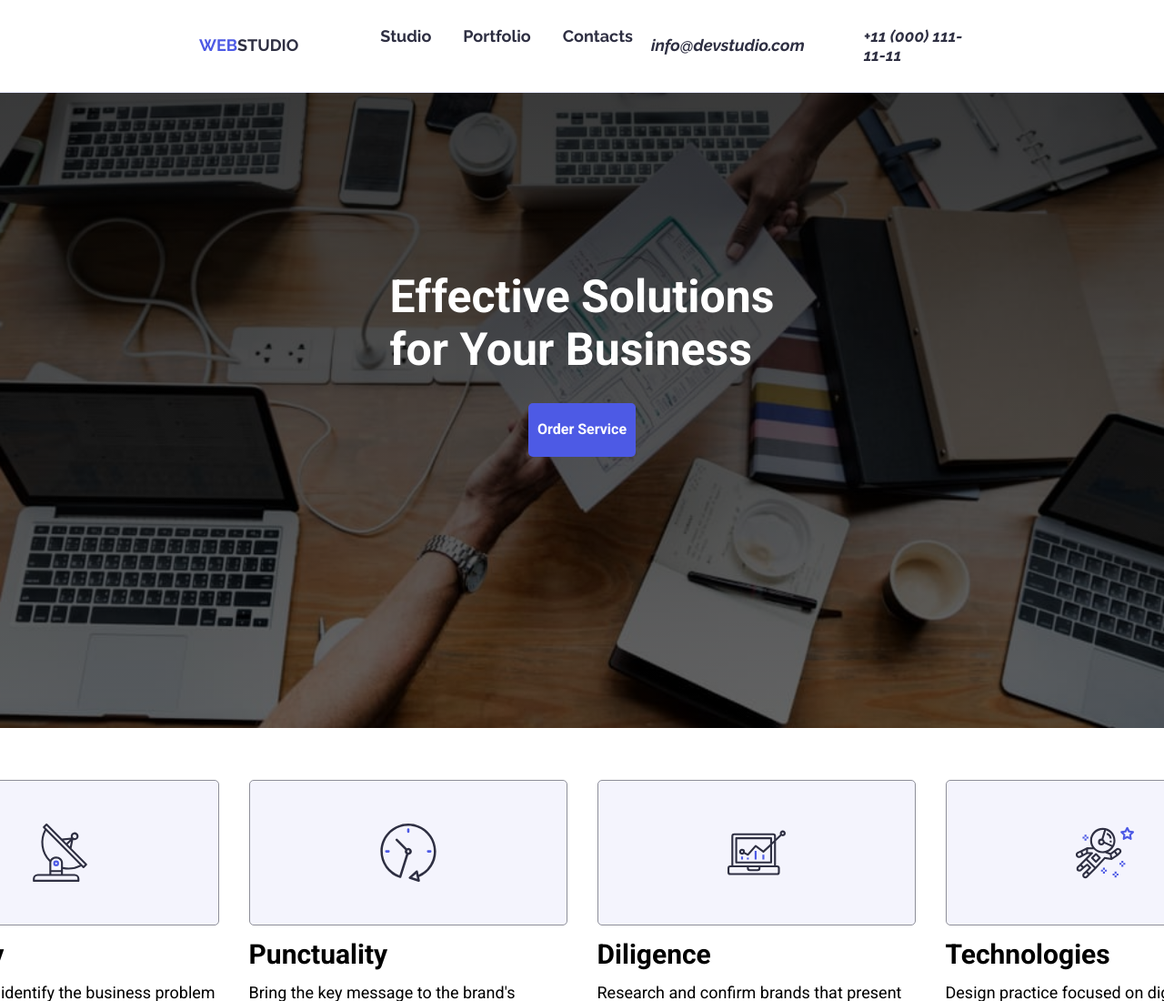
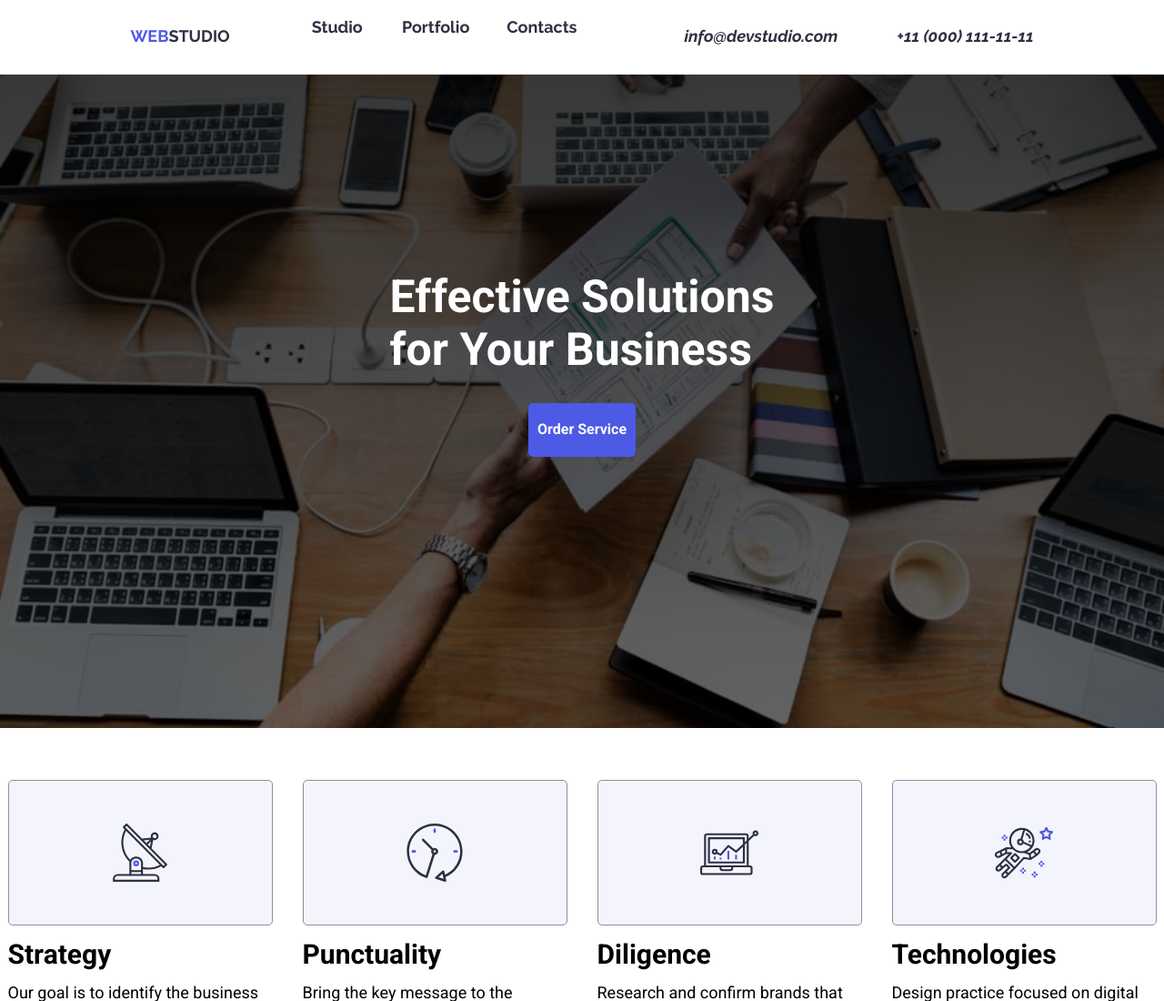
Before and after one commit to keserizzet/goit-markup-hw-04, a plain HTML site: page index.html in a window 1280 px wide. Shown: the top 1100 px of the page at 91% size. Drawn offline with nearby package versions, Linux system fonts and the light colour scheme.

Commit message:
Update styles.css

```diff
--- a/css/styles.css
+++ b/css/styles.css
@@ -24,7 +24,7 @@ header .menuler .sol{
     display: flex;
     width: 50%;
     align-items: center;
-    margin-left: 15%;
+    margin-left: 9%;
     gap: 50px;
 }
 
@@ -32,7 +32,7 @@ header .menuler .sag{
     display: flex;
     justify-content: end;
     width: 50%;
-    margin-right: 15%;
+    margin-right: 9%;
 }
 header .menuler .sag ul{
     display: flex;
@@ -161,7 +161,7 @@ header .contact a:hover{
     border: 1px solid #8E8F99;
     border-radius: 5px;
     align-items: center;
-    width: 350px;
+    width: 291px;
     height: 160px;
 }
 .yazilar li .icon p{
```
